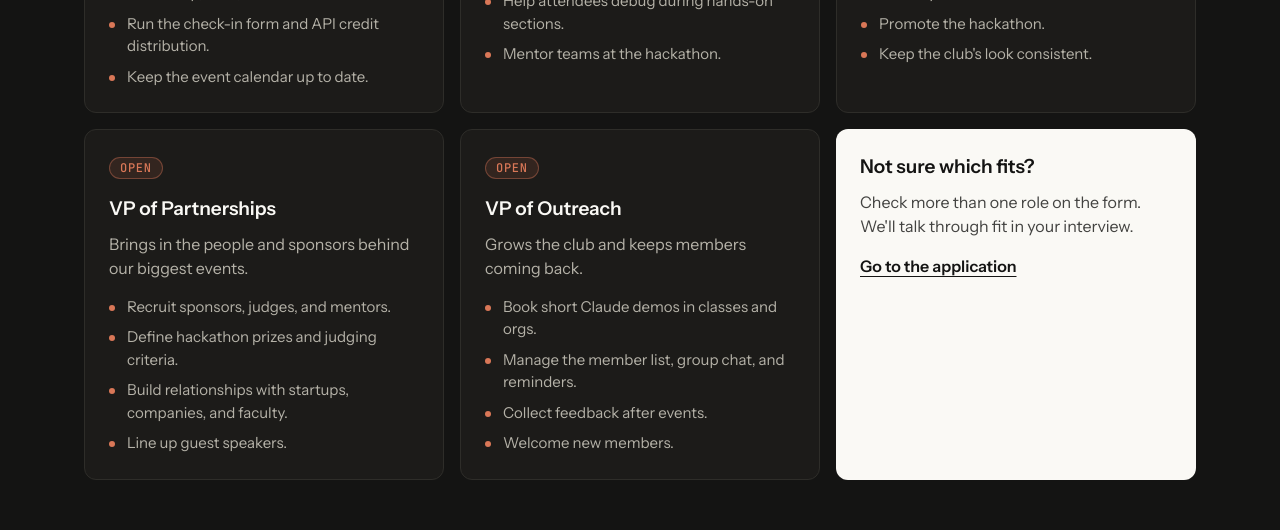
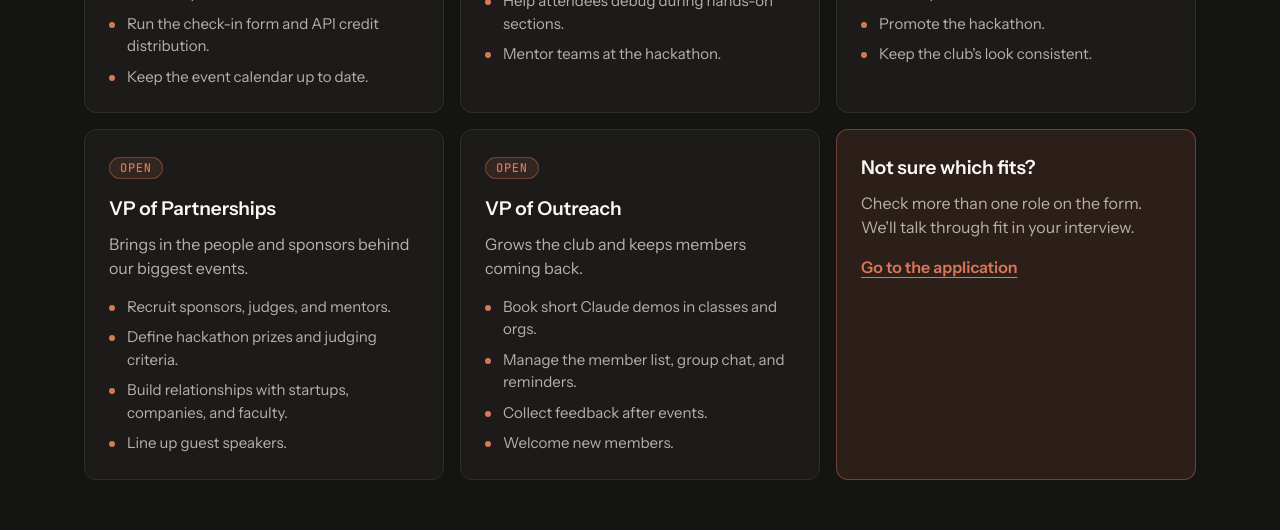
Before and after one commit to brianntangg/vanderbilt-cbc, a Next.js app: page /join in a window 1280 px wide. Shown: the part 1000-1530 px from the top of the page. Built offline with nearby package versions, Linux system fonts and the light colour scheme.

Commit message:
Replace ivory callout card on Join page with a dark clay-tinted card

```diff
--- a/src/app/join/page.tsx
+++ b/src/app/join/page.tsx
@@ -60,12 +60,15 @@ export default function JoinPage() {
             {roles.map((role) => (
               <RoleCard key={role.title} role={role} />
             ))}
-            <div className="flex flex-col rounded-xl bg-ink p-6 text-bg">
+            <div className="flex flex-col rounded-xl border border-accent/40 bg-accent-soft p-6">
               <h3 className="text-[19px] font-semibold">Not sure which fits?</h3>
-              <p className="mt-2 text-bg/80">
+              <p className="mt-2 text-muted">
                 Check more than one role on the form. We&apos;ll talk through fit in your interview.
               </p>
-              <a href="#apply" className="mt-4 font-semibold underline underline-offset-4 hover:no-underline">
+              <a
+                href="#apply"
+                className="mt-4 font-semibold text-accent underline underline-offset-4 transition-colors hover:text-accent-hover"
+              >
                 Go to the application
               </a>
             </div>
```
